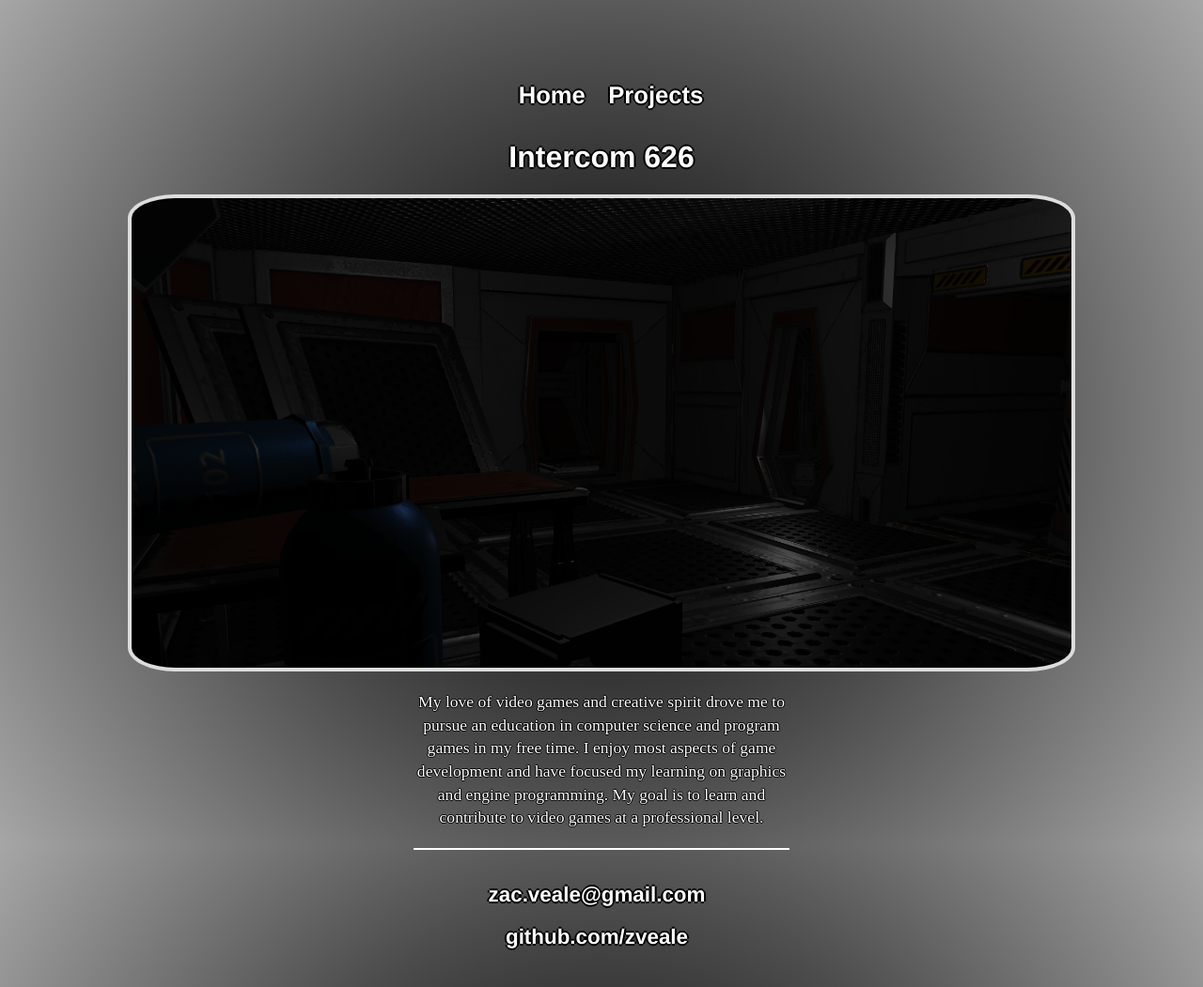
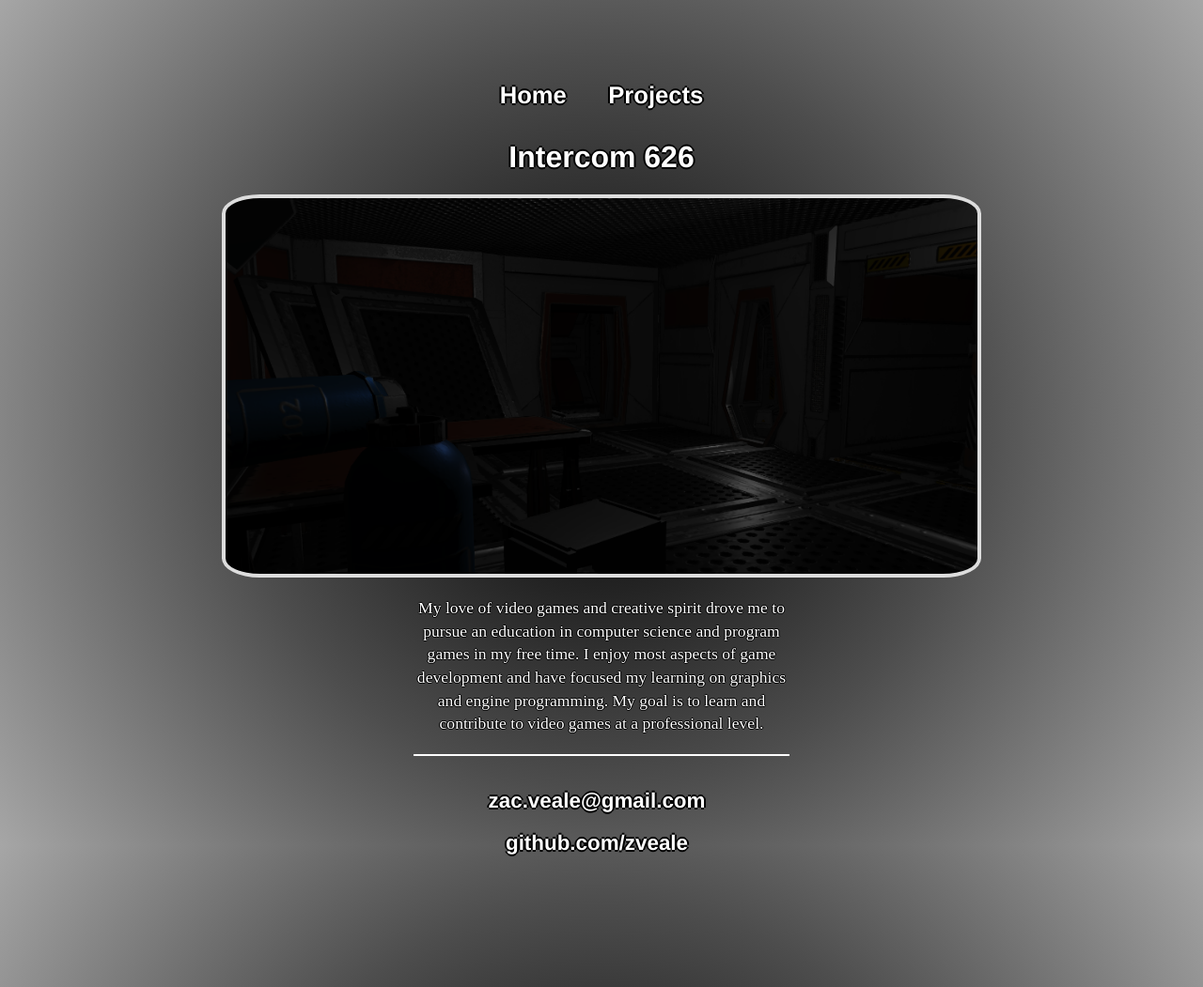
Before and after one commit to zveale/zveale.github.io, a Jekyll site: the page built from projects/index.html, in a window 1280 px wide. Shown: the whole page at 94% size. Built offline with Jekyll 4.4.1, drawn with Linux system fonts in a browser that asks for light colours.

Commit message:
Update main.css

```diff
--- a/css/main.css
+++ b/css/main.css
@@ -15,14 +15,14 @@ body {
 	margin: 0 auto;
 }
 .container .intercomPhoto {
-	width: 1000px;
-	height: 500px;
+	width: 800px;
+	height: 400px;
 	background-repeat: no-repeat;
 	background-image: url("/assets/intercom.png");
 	background-size: 100%;
 	border: 4px solid #ddd;
 	border-radius: 5%;
-	max-width: 1000px;
+	max-width: 800px;
 	margin-top: 20px;
     margin-bottom: 20px;
     margin-left: auto;
@@ -46,7 +46,7 @@ footer ul {
 }
 nav ul li {
     display: inline;
-    margin-right: 20px;
+    margin-right: 40px;
 	font-size: 0.8em;
 	color: white;
 	text-shadow: -1px 0 black, 0 1px black, 1px 0 black, 0 -1px black;
```
